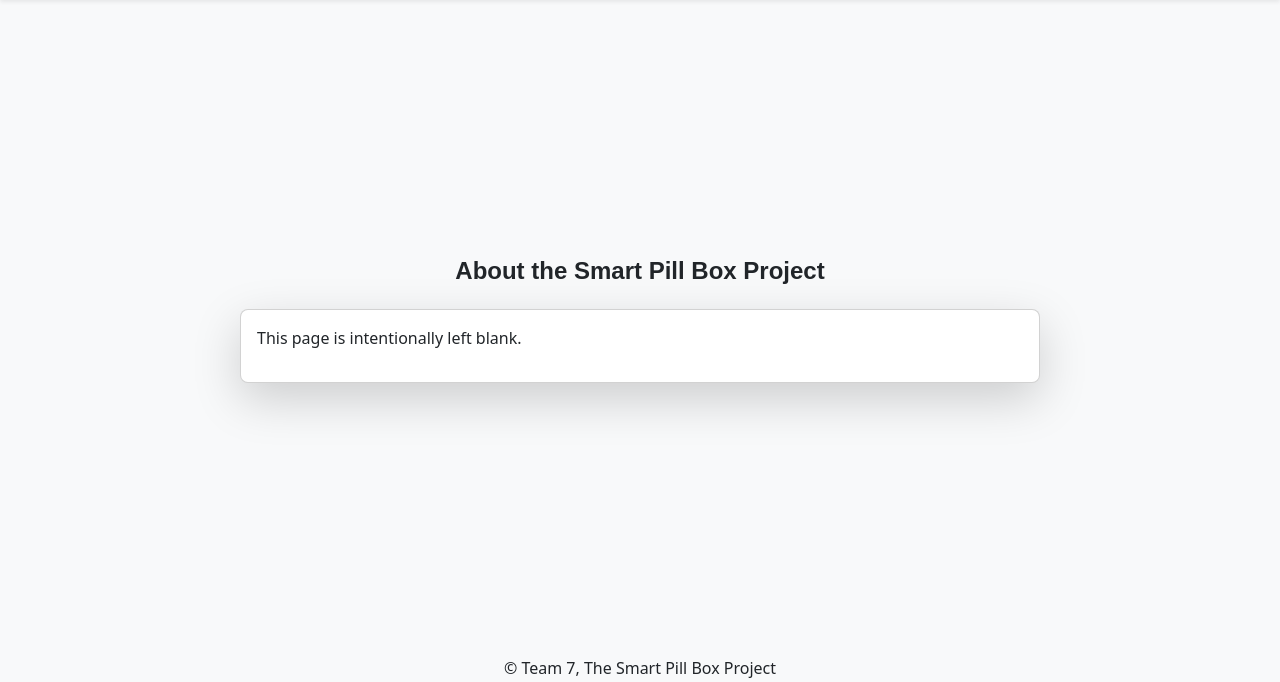
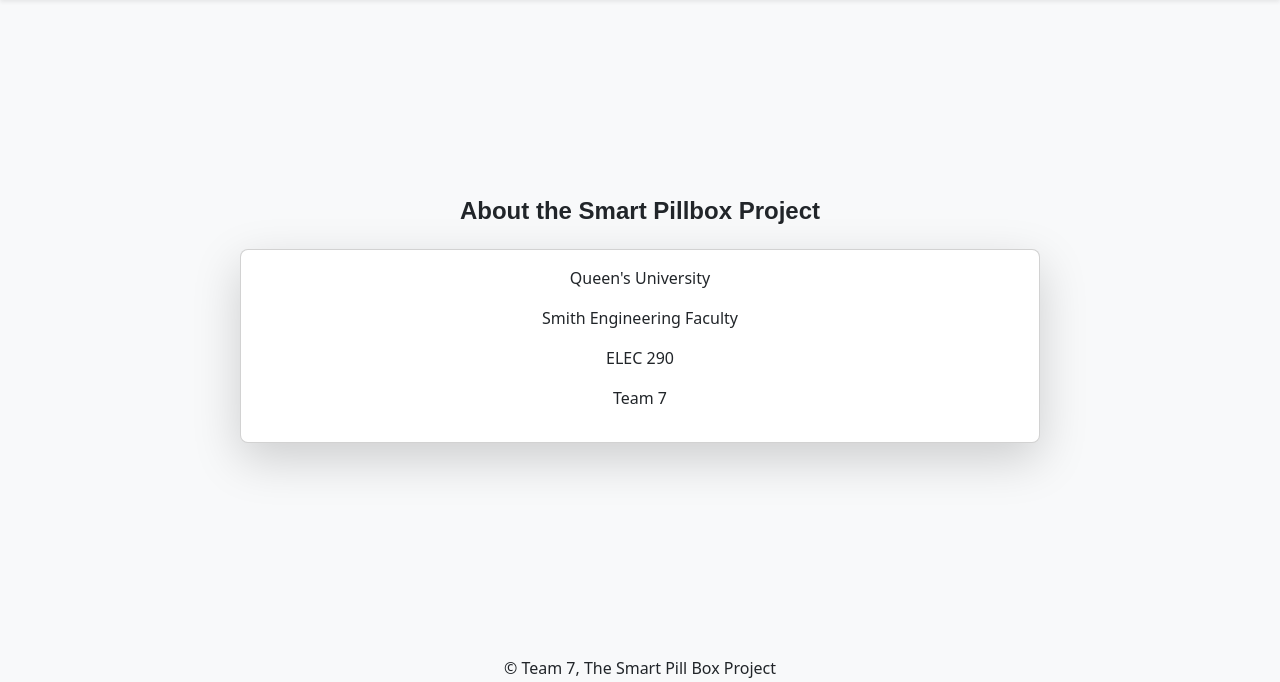
Before and after one commit to nistrib/amdweb, a Django app: page /about/ in a window 1280 px wide. Shown: the part 56-738 px from the top of the page. Run offline with Django 4.2, Linux system fonts and the light colour scheme.

Commit message:
text adjusted for presentation

```diff
--- a/templates/about.html
+++ b/templates/about.html
@@ -73,12 +73,15 @@
 
     <!-- Main Content -->
     <section class="d-flex flex-column justify-content-center align-items-center" style="min-height: 80vh;">
-        <h1 class="text-center mb-4" style="font-family: 'Arial', sans-serif; font-size: 24px; font-weight: bold;">About the Smart Pill Box Project</h1>
+        <h1 class="text-center mb-4" style="font-family: 'Arial', sans-serif; font-size: 24px; font-weight: bold;">About the Smart Pillbox Project</h1>
 
         <!-- Card Component -->
         <div class="card shadow-lg" style="width: 100%; max-width: 800px; border-radius: 8px;">
-            <div class="card-body">
-                <p>This page is intentionally left blank.</p>
+            <div class="card-body text-center">
+                <p>Queen's University</p>
+                <p>Smith Engineering Faculty</p>
+                <p>ELEC 290</p>
+                <p>Team 7</p>
             </div>
         </div>
     </section>
--- a/templates/home.html
+++ b/templates/home.html
@@ -125,12 +125,12 @@
 
     <!-- Main Content -->
     <section class="d-flex flex-column justify-content-center align-items-center" style="min-height: 80vh;">
-        <h1 class="text-center mb-4" style="font-family: 'Arial', sans-serif; font-size: 24px; font-weight: bold;">Welcome to the Smart Pill Box Project!</h1>
+        <h1 class="text-center mb-4" style="font-family: 'Arial', sans-serif; font-size: 24px; font-weight: bold;">Welcome to the Smart Pillbox Project!</h1>
 
         <!-- Card Component -->
         <div class="card shadow-lg" style="width: 100%; max-width: 800px; border-radius: 8px;">
-            <div class="card-body">
-                <p>Team 7 .. .... .. .. . . . . </p>
+            <div class="card-body text-center">
+                <p>Team 7 delivers the Smart Pillbox, a simple, automated solution for safe medication management, enhancing patient independence and easing caregiver responsibilities.</p>
                 <!-- Add more content as needed -->
             </div>
         </div>
--- a/templates/login.html
+++ b/templates/login.html
@@ -79,12 +79,12 @@
 <head>
     <meta charset="UTF-8">
     <meta name="viewport" content="width=device-width, initial-scale=1.0">
-    <title>Login - Smart Pill Box Project</title>
+    <title>Login - Smart Pillbox Project</title>
     <link href="https://cdn.jsdelivr.net/npm/bootstrap@5.3.2/dist/css/bootstrap.min.css" rel="stylesheet">
 </head>
 <body style="background-color: #f8f9fa;">
     <section class="d-flex flex-column justify-content-center align-items-center" style="min-height: 100vh;">
-        <h1 class="text-center mb-4" style="font-family: 'Arial', sans-serif; font-size: 24px; font-weight: bold;">Team 7, The Smart Pill Box</h1>
+        <h1 class="text-center mb-4" style="font-family: 'Arial', sans-serif; font-size: 24px; font-weight: bold;">Team 7, The Smart Pillbox</h1>
 
         <!-- Card Component -->
         <div class="card shadow-lg" style="width: 100%; max-width: 400px; border-radius: 8px;">
--- a/templates/project_control_center.html
+++ b/templates/project_control_center.html
@@ -53,8 +53,8 @@
 
         <!-- Card Component -->
     <div class="card shadow-lg" style="width: 100%; max-width: 800px; border-radius: 8px;">
-        <div class="card-body">
-            <p>Control the Smart Pill Box remotely.</p>
+        <div class="card-body text-center">
+            <p>Control the Smart Pill Box remotely</p>
             <div class="d-flex justify-content-center">
                 <button id="on-button" class="btn btn-success me-2">ON</button>
                 <button id="off-button" class="btn btn-danger">OFF</button>
```
Also changed, not shown: db.sqlite3.
